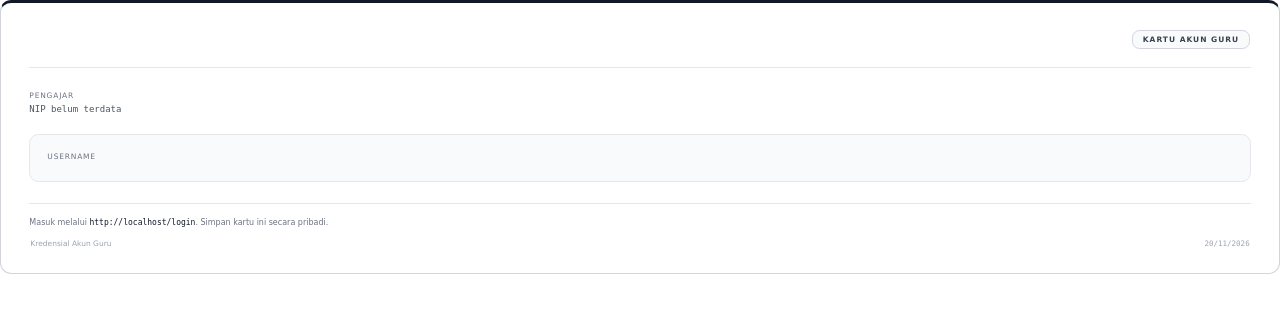
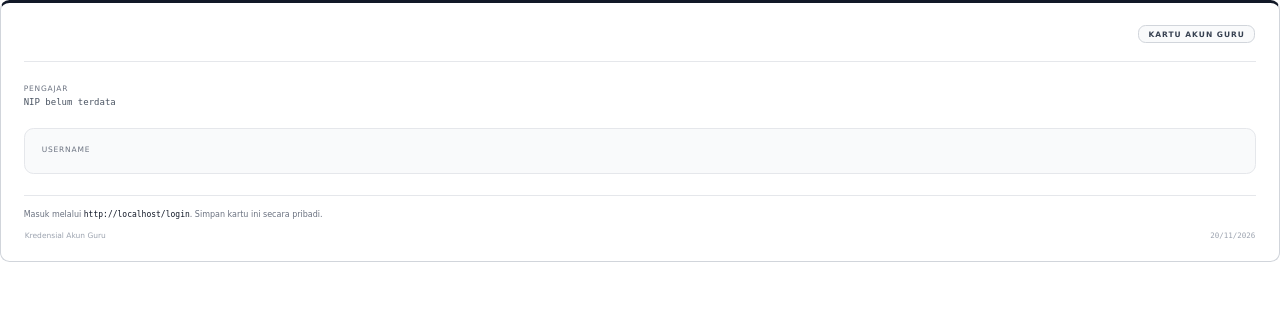
Before and after one commit to Dravide/cbtsatria, a Laravel app: template resources/views/kartu/akun-guru.blade.php in a window 1280 px wide. Shown: the top 313 px of the page. Run offline with Laravel 12, Linux system fonts and the light colour scheme; the template is opened without the code that fills it, so the values that code supplies are empty; some libraries are stand-ins or nearby versions.

Commit message:
style: sesuaikan ukuran kertas PDF kartu akun guru seukuran kartu

```diff
--- a/resources/views/kartu/akun-guru.blade.php
+++ b/resources/views/kartu/akun-guru.blade.php
@@ -11,22 +11,22 @@
     <meta charset="utf-8">
     <title>Kartu Akun {{ $kartu['nama'] }}</title>
     <style>
-        @page { margin: 14mm; }
+        @page { margin: 5mm; }
 
         body {
             margin: 0;
             padding: 0;
             font-family: DejaVu Sans, sans-serif;
-            font-size: 9.5px;
+            font-size: 9px;
             color: #111827;
             background: #ffffff;
         }
 
         .kartu {
             border: 1px solid #d1d5db;
-            border-top: 3.5px solid #111827;
-            border-radius: 3mm;
-            padding: 7mm 7.5mm 6mm;
+            border-top: 3px solid #111827;
+            border-radius: 2.5mm;
+            padding: 5.5mm 6mm 5mm;
             background: #ffffff;
         }
 
```
Also changed, not shown: app/Domain/Admin/Services/KartuAkunGuru.php (+10 -2 lines).
